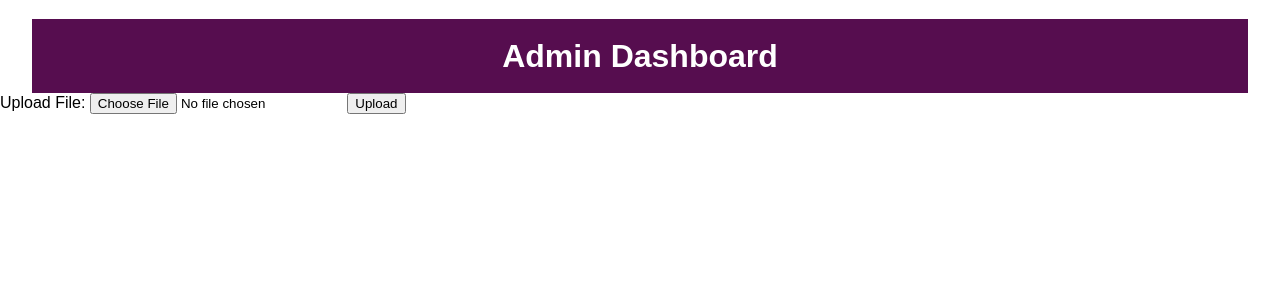
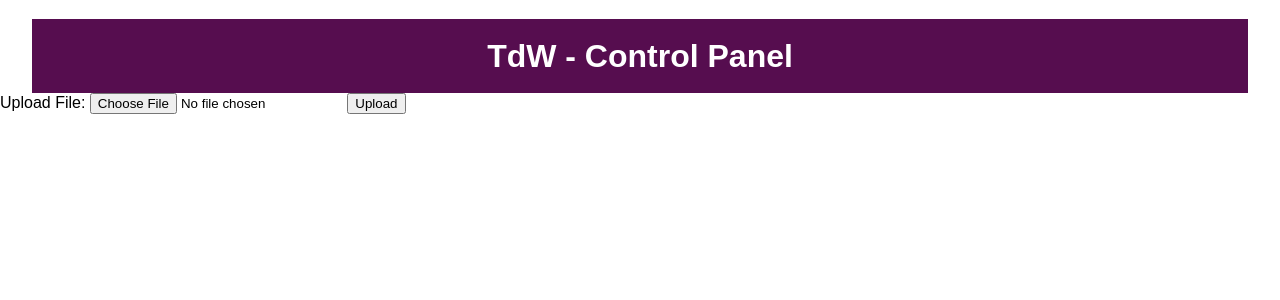
Before and after one commit to wbgym-webteam/subdomain, a Flask app: page /admin/tdw_panel in a window 1280 px wide. Shown: the top 300 px of the page. Run offline with Flask 3, Linux system fonts and the light colour scheme.

Commit message:
fixed some more routing

```diff
--- a/src/app/auth.py
+++ b/src/app/auth.py
@@ -11,13 +11,13 @@ def login():
         return render_template("login.html")
 
 
-@auth.route("/admin-login", methods=["GET", "POST"])
+@auth.route("/admin_login", methods=["GET", "POST"])
 def adminLogin():
     if request.method == "POST":
         username = request.form.get("username")
         password = request.form.get("password")
         # FIXME
         if username == "admin" and password == "admin":
-            redirect("/admin-dashboard")
+            redirect("/admin_dashboard")
 
     return render_template("admin/admin_login.html")
--- a/src/app/templates/admin/tdw_panel.html
+++ b/src/app/templates/admin/tdw_panel.html
@@ -7,14 +7,21 @@ TdW - Admin Panel
 {% block content %}
 
 <header>
-    <h1>Admin Dashboard</h1>
+    <h1>TdW - Control Panel</h1>
 </header>
 
 <main>
+    <!-- Upload -->
     <form action="{{ url_for('admin_views.upload_file') }}" method="post" enctype="multipart/form-data">
         <label for="file">Upload File:</label>
-        <input type="file" name="file" id="file" required>
+        <!-- IDEA: Maybe include .csv as a file type ?-->
+        <input type="file" name="file" id="file" accept=".xlsx, .xls" required>
         <button type="submit">Upload</button>
     </form>
+
+    <!-- Acticate / Deactivate the module -->
+
+    <!-- Generate CSV-file after selection process -->
+
 </main>
 {% endblock %}
--- a/src/app/templates/login.html
+++ b/src/app/templates/login.html
@@ -6,7 +6,7 @@ Login
 
 {% block content %}
 <div class="admin-panel">
-    <a href="/admin-login">Admin</a>
+    <a href="/admin_login">Admin</a>
 </div>
 
 <form method="post" class="login-container">
```
